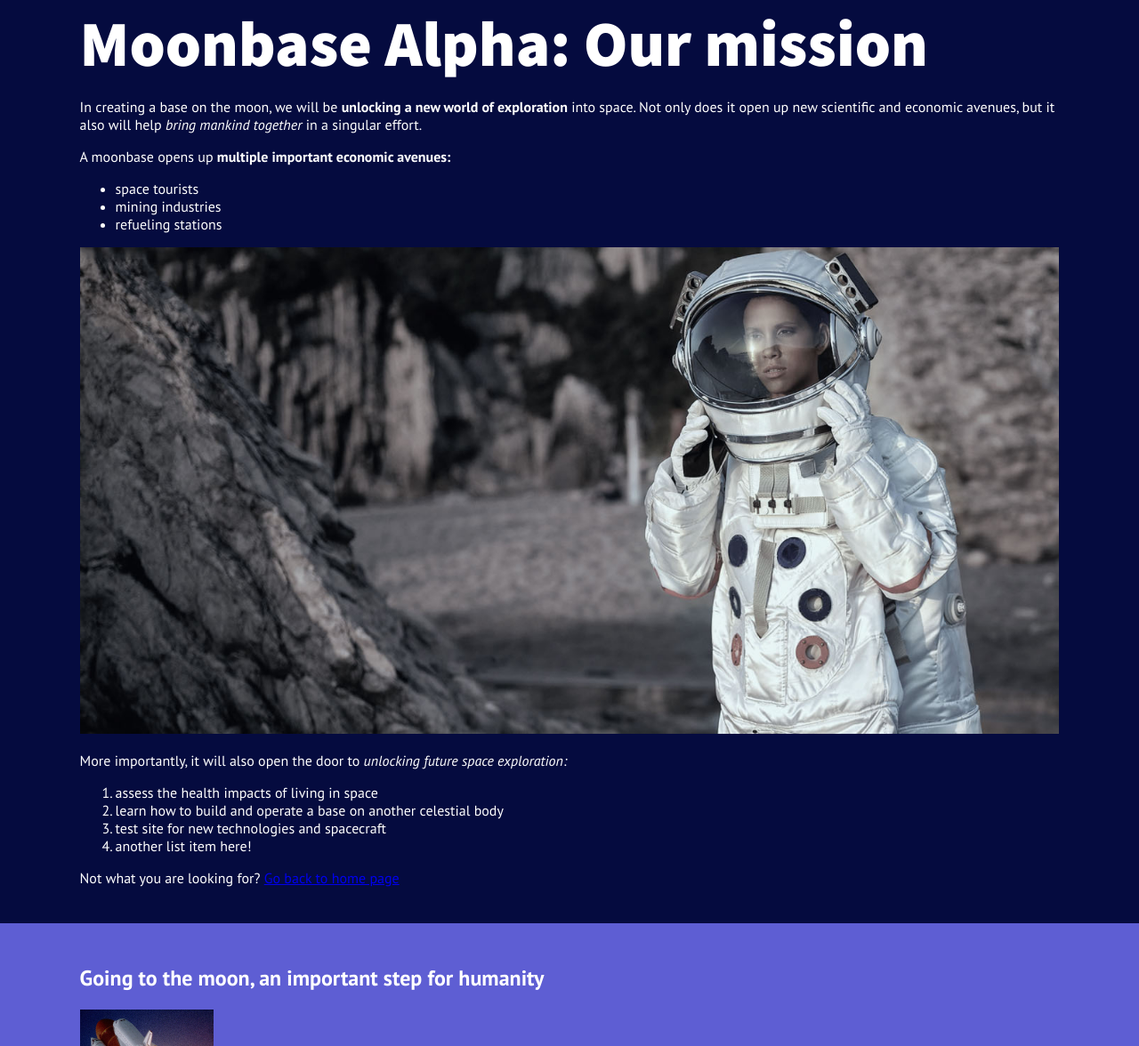
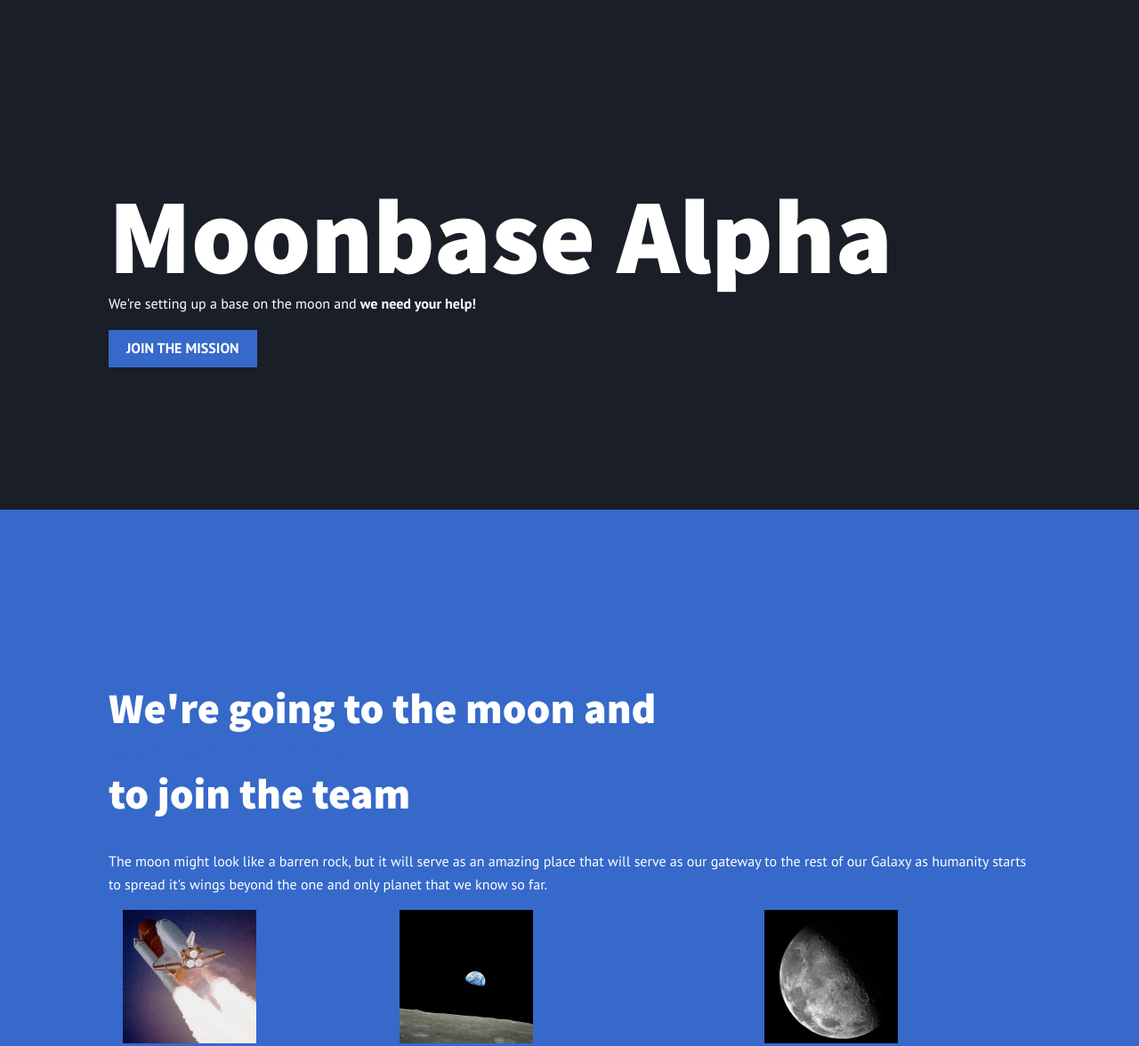
Before and after one commit to selvirajaPasagadugula/React-Practice_BOBZIROLL, a plain HTML site: page 1.HTML_Crash Course/index.html in a window 1280 px wide. Shown: the part 23-1199 px from the top of the page at 89% size. Drawn offline with Linux system fonts and the light colour scheme.

Commit message:
Basic styling completed

```diff
--- a/1.HTML_Crash Course/index.html
+++ b/1.HTML_Crash Course/index.html
@@ -15,8 +15,10 @@
 <body>
     <header>
         <div class="container">
-            <h1>Moonbase Alpha: Our mission</h1>
-            <p>In creating a base on the moon, we will be <strong>unlocking a new world of exploration</strong> into
+            <h1>Moonbase Alpha</h1>
+            <p>We're setting up a base on the moon and <strong>we need your help!</strong></p>
+            <a class="btn" href="#">Join the mission</a>
+            <!-- <p>In creating a base on the moon, we will be <strong>unlocking a new world of exploration</strong> into
                 space. Not only does it open up new scientific and economic avenues, but it also will help <em>bring
                     mankind together</em> in a singular effort.</p>
             <p>A moonbase opens up <strong>multiple important economic avenues:</strong></p>
@@ -34,12 +36,15 @@
                 <li>test site for new technologies and spacecraft</li>
                 <li>another list item here!</li>
             </ol>
-            <p>Not what you are looking for? <a href="#">Go back to home page</a></p>
+            <p>Not what you are looking for? <a href="#">Go back to home page</a></p> -->
         </div>
     </header>
     <section class="accent-bg">
         <div class="container">
-            <h2>Going to the moon, an important step for humanity</h2>
+            <h2>We're going to the moon and <span class="text-accent">we want you</span> to join the team</h2>
+            <p>The moon might look like a barren rock, but it will serve as an amazing place that will serve as
+                <a href="#"></a>our gateway to the rest of our Galaxy</a> as humanity starts to spread
+                it's wings beyond the one and only planet that we know so far.</p>
             <div class="split extra-space">
                 <div class="col">
                     <img src="./img/space-ship.jpg" alt="spaceship flying into space">
--- a/1.HTML_Crash Course/styles.css
+++ b/1.HTML_Crash Course/styles.css
@@ -1,30 +1,111 @@
+* {
+    box-sizing: border-box;
+}
+
+html,
 body {
     margin: 0;
-    color: white;
-    font-family: 'PT Sans', sans-serif;
+    padding: 0;
 }
 
-header {
-    background-color: #050b3f;
+img {
+    max-width: 100%;
+}
+
+body {
+    font-family: 'PT Sans', sans-serif;
+    line-height: 1.6;
+    color: #fff;
+    background: #1A1E26;
+}
+
+.btn {
+    background: #3669c9;
+    color: #fff;
+    text-decoration: none;
+    padding: 5px 10px;
+    text-transform: uppercase;
+    font-weight: 800;
+}
+
+h1,
+h2,
+h3 {
+    font-family: 'Source Sans Pro', sans-serif;
+    font-weight: 900;
+}
+
+h1 {
+    font-size: 120px;
+    line-height: .8;
+    margin-bottom: 0;
+}
+
+h2 {
+    font-size: 48px;
+    line-height: 1;
+}
+
+h2 span {
+    display: block;
+}
+
+a {
+    color: #3669c9;
+}
+
+a:hover,
+a:focus {
+    color: #fff;
+}
+
+.text-accent {
+    color: #3669c9;
 }
 
 .container {
-    padding: 2% 7%;
+    margin: 0 auto;
+    max-width: 1100px;
+    padding: 0 2em;
 }
 
-h1 {
-    font-family: 'Source Sans Pro', sans-serif;
-    font-size: 72px;
-    margin: 0;
-    /* If margin:0 isn't set there would be some weird behaviour */
+.split {
+    display: flex;
+}
+
+.col {
+    margin: 0 1em;
+}
+
+.btn {
+    display: inline-block;
+    padding: .5em 1.25em;
+    color: inherit;
+    text-decoration: none;
+    text-transform: uppercase;
+    font-weight: 700;
+}
+
+.btn,
+.btn:hover,
+.btn:focus {
+    background-color: #3669c9;
+}
+
+.hero {
+    text-align: left;
+    padding: 14rem 0 25rem;
+    background-size: cover;
+    background-position: bottom right;
+}
+
+header,
+section {
+    padding: 10rem 0;
 }
 
 .accent-bg {
-    background-color: rgb(94, 94, 211);
+    background-color: #3669c9;
 }
 
-.img-astro {
-    width: 100%;
-}
-
-.split {}
+.accent-bg .btn {}
```
